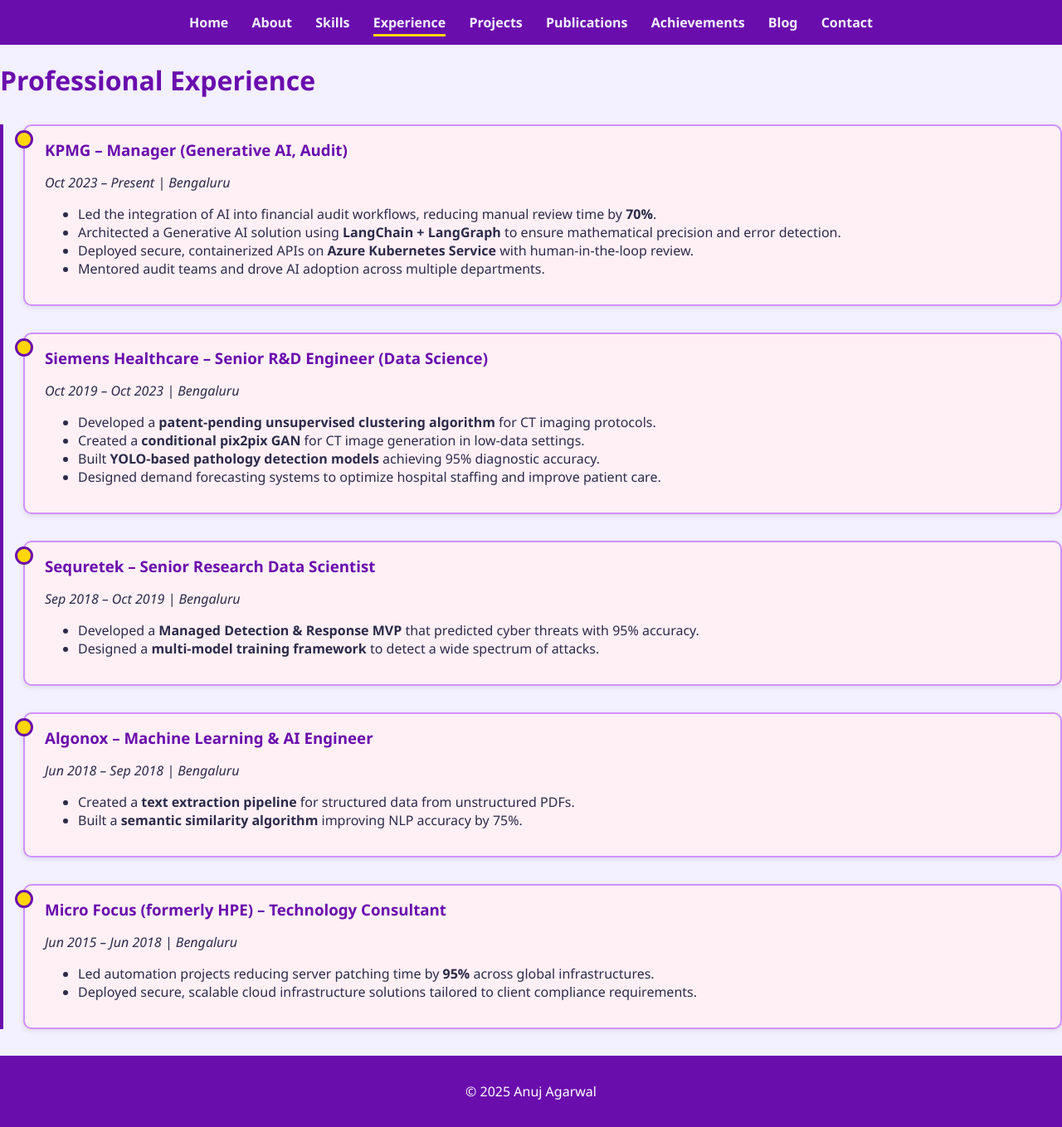
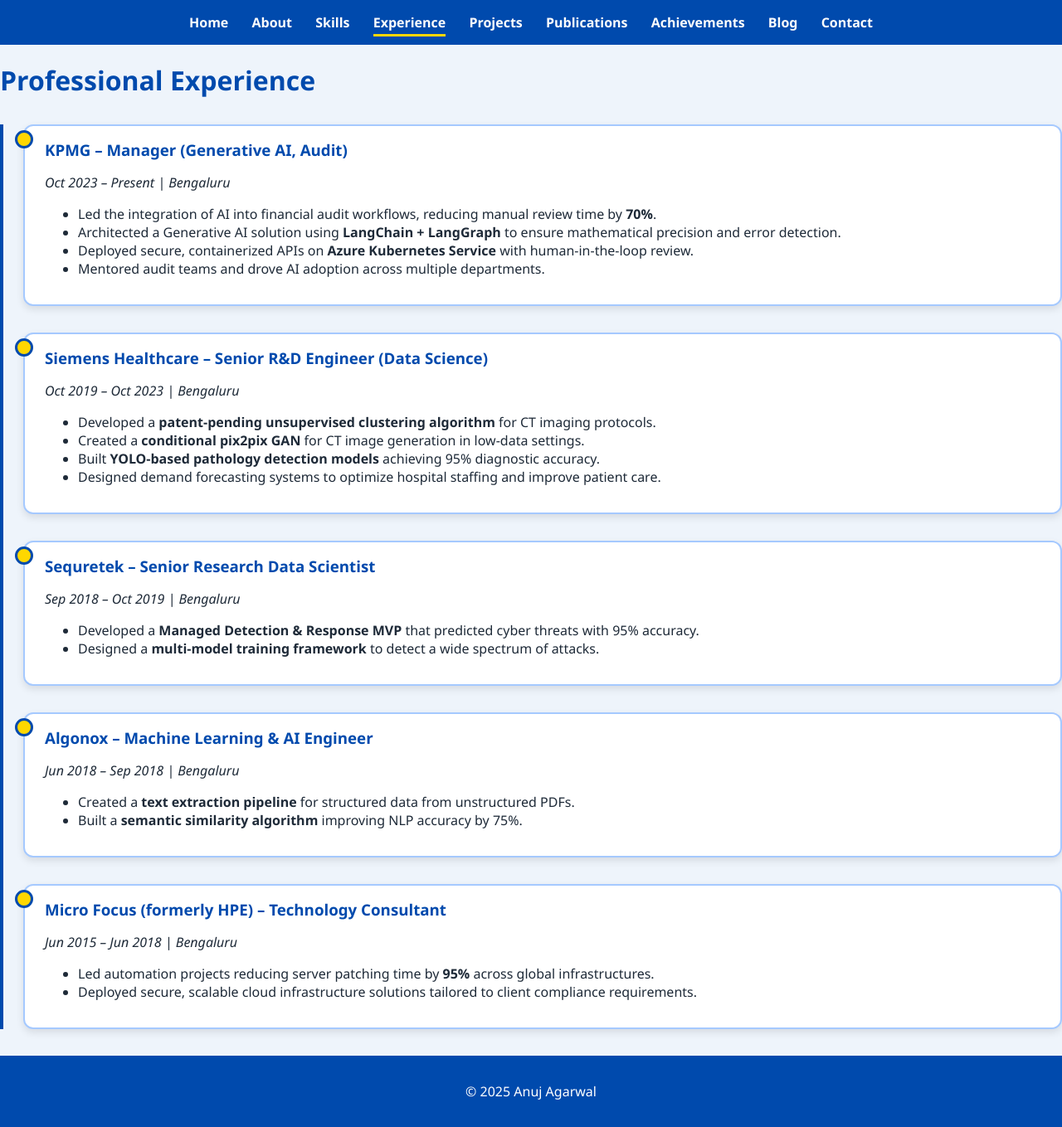
Before and after one commit to anuj-agarwal/anuj-agarwal.github.io, a Jekyll site: the page built from experience.md, in a window 1280 px wide. Shown: the whole page at 83% size. Built offline with Jekyll 4.4.1, drawn with Linux system fonts in a browser that asks for light colours.

Commit message:
Update style.css

```diff
--- a/assets/style.css
+++ b/assets/style.css
@@ -1,28 +1,39 @@
 /* General Layout */
+html, body {
+  height: 100%;
+  margin: 0;
+}
+
 body {
   font-family: 'Segoe UI', sans-serif;
-  margin: 0;
-  padding: 0;
-  background: #f3f0ff; /* light lavender */
-  color: #2d2a4a;
+  display: flex;
+  flex-direction: column;
+  background: #eef4fb; /* light blue tone */
+  color: #1e2a38;
+}
+
+.wrapper {
+  flex: 1;
+  display: flex;
+  flex-direction: column;
 }
 
 header {
-  background: #6a0dad; /* bright purple */
+  background: #004aad; /* blue from resume */
   padding: 1rem;
   text-align: center;
 }
 
 nav a {
-  color: #f3f0ff;
+  color: #fdfdfd;
   margin: 0 12px;
   text-decoration: none;
   font-weight: bold;
-  transition: color 0.3s;
+  transition: color 0.3s, border-bottom 0.3s;
 }
 
 nav a:hover {
-  color: #ffd700; /* gold on hover */
+  color: #ffd700;
 }
 
 nav a.active {
@@ -32,22 +43,28 @@
 
 /* Headings */
 h1, h2, h3 {
-  color: #6a0dad; /* purple */
+  color: #004aad; /* resume theme blue */
 }
 
-/* Content Boxes */
+/* Box Cards */
 .box {
-  background: #fff0f5; /* light pink background */
-  border: 2px solid #d291ff;
-  border-radius: 10px;
+  background: #ffffff;
+  border: 2px solid #a5c9ff;
+  border-radius: 12px;
   padding: 1rem 1.5rem;
   margin: 1rem 0;
-  box-shadow: 0 2px 6px rgba(0,0,0,0.1);
+  box-shadow: 0 4px 10px rgba(0,0,0,0.1);
+  transition: transform 0.2s, box-shadow 0.2s;
 }
 
-/* Timeline for Experience */
+.box:hover {
+  transform: translateY(-5px);
+  box-shadow: 0 8px 16px rgba(0,0,0,0.15);
+}
+
+/* Timeline */
 .timeline {
-  border-left: 4px solid #6a0dad;
+  border-left: 4px solid #004aad;
   margin: 2rem 0;
   padding-left: 1.5rem;
 }
@@ -66,18 +83,19 @@
   height: 16px;
   background: #ffd700;
   border-radius: 50%;
-  border: 3px solid #6a0dad;
+  border: 3px solid #004aad;
 }
 
 .timeline-entry h3 {
   margin: 0;
-  color: #6a0dad;
+  color: #004aad;
 }
 
+/* Footer fixed at bottom */
 footer {
-  background: #6a0dad;
+  background: #004aad;
   color: #fff;
   text-align: center;
   padding: 1rem;
-  margin-top: 2rem;
+  margin-top: auto;
 }
```
